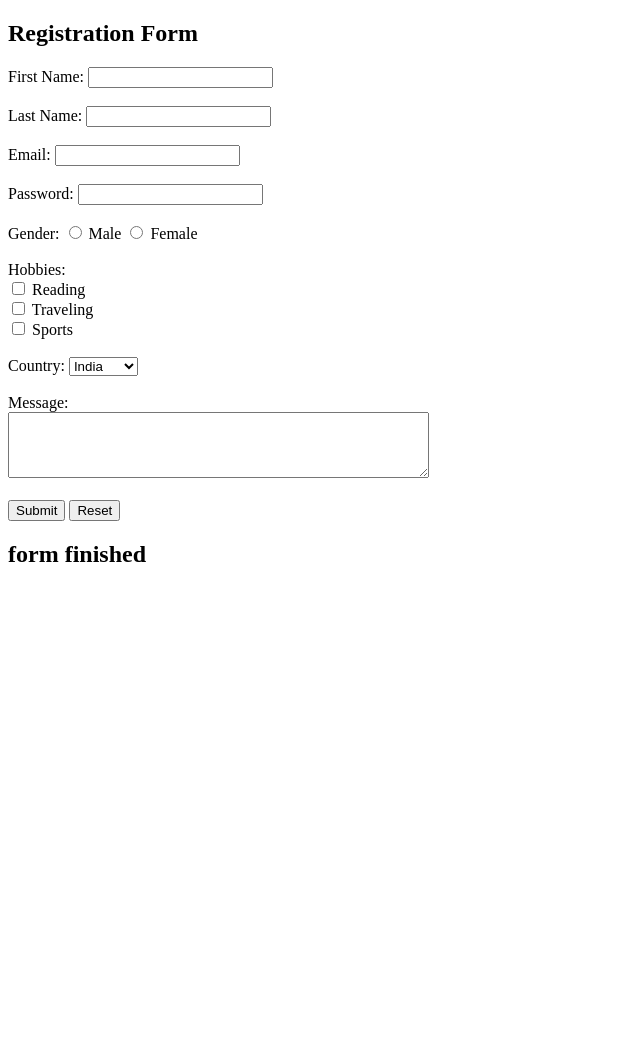
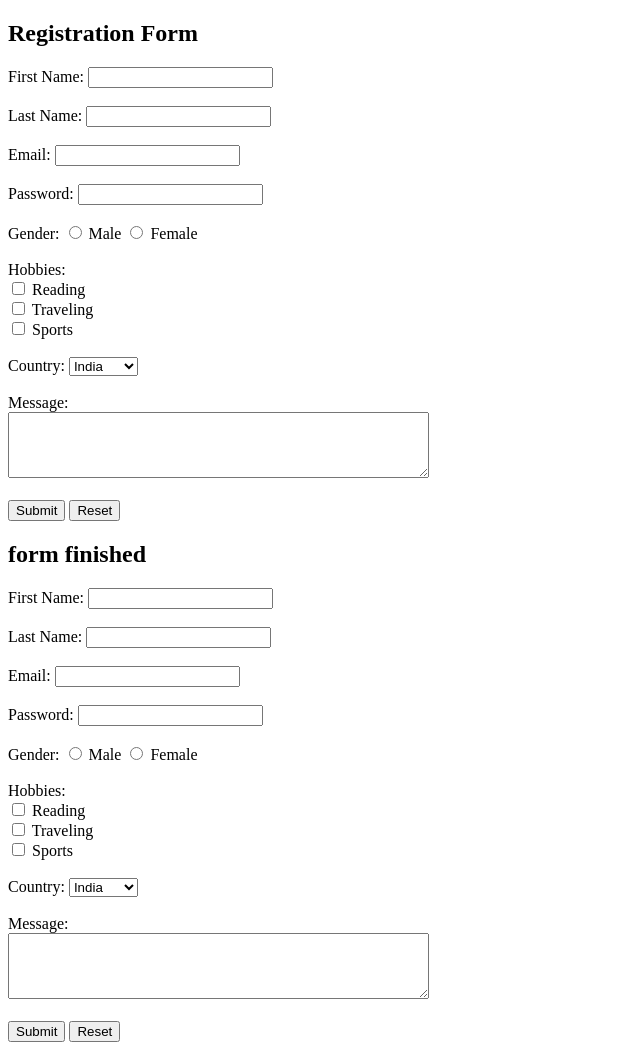
Before and after one commit to SpoortiKadam/FINALREPO, a plain HTML site: page index.html in a window 1280 px wide. Shown: the whole page, without its empty margins (0-640 px from the left). Before the commit the page ends 800 px from the top, so only its background shows below. Drawn offline with Linux system fonts and the light colour scheme.

Commit message:
Update index.html

```diff
--- a/index.html
+++ b/index.html
@@ -58,5 +58,55 @@
         <input type="reset" value="Reset">
     </form>
     <h2>form finished</h2>
+    <form action="submit_form.php" method="post">
+        <!-- Text input -->
+        <label for="fname">First Name:</label>
+        <input type="text" id="fname" name="fname" required><br><br>
+
+        <!-- Text input -->
+        <label for="lname">Last Name:</label>
+        <input type="text" id="lname" name="lname" required><br><br>
+
+        <!-- Email input -->
+        <label for="email">Email:</label>
+        <input type="email" id="email" name="email" required><br><br>
+
+        <!-- Password input -->
+        <label for="password">Password:</label>
+        <input type="password" id="password" name="password" required><br><br>
+
+        <!-- Radio buttons -->
+        <label>Gender:</label>
+        <input type="radio" id="male" name="gender" value="Male" required>
+        <label for="male">Male</label>
+        <input type="radio" id="female" name="gender" value="Female">
+        <label for="female">Female</label><br><br>
+
+        <!-- Checkbox -->
+        <label>Hobbies:</label><br>
+        <input type="checkbox" id="hobby1" name="hobbies" value="Reading">
+        <label for="hobby1">Reading</label><br>
+        <input type="checkbox" id="hobby2" name="hobbies" value="Traveling">
+        <label for="hobby2">Traveling</label><br>
+        <input type="checkbox" id="hobby3" name="hobbies" value="Sports">
+        <label for="hobby3">Sports</label><br><br>
+
+        <!-- Dropdown -->
+        <label for="country">Country:</label>
+        <select id="country" name="country">
+            <option value="India">India</option>
+            <option value="USA">USA</option>
+            <option value="UK">UK</option>
+            <option value="Canada">Canada</option>
+        </select><br><br>
+
+        <!-- Textarea -->
+        <label for="message">Message:</label><br>
+        <textarea id="message" name="message" rows="4" cols="50"></textarea><br><br>
+
+        <!-- Submit and reset buttons -->
+        <input type="submit" value="Submit">
+        <input type="reset" value="Reset">
+    </form>
 <body>
 </html>
```
